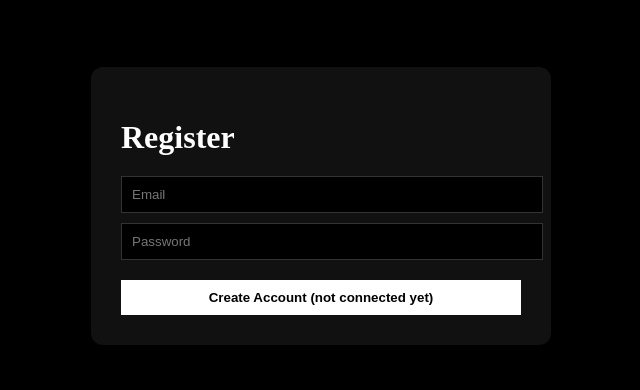
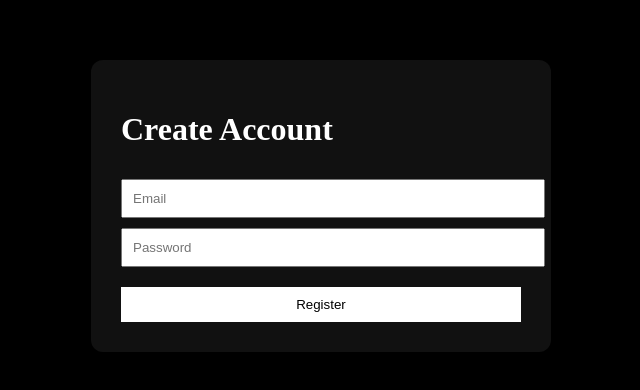
Before and after one commit to aaloopraantha/arpree, a Next.js app: page /register in a window 1280 px wide. Shown: the part 194-584 px from the top of the page, without its empty margins (319-959 px from the left). Built offline with nearby package versions, Linux system fonts and the light colour scheme.

Commit message:
Update page.js

```diff
--- a/app/register/page.js
+++ b/app/register/page.js
@@ -1,66 +1,82 @@
 'use client'
 
-import { useState } from "react"
+import { useState } from 'react'
+import { useRouter } from 'next/navigation'
+import { supabase } from '../../lib/supabase'
 
 export default function RegisterPage() {
-  const [email, setEmail] = useState("")
-  const [password, setPassword] = useState("")
+  const router = useRouter()
+
+  const [email, setEmail] = useState('')
+  const [password, setPassword] = useState('')
+
+  async function handleRegister() {
+    const { error } = await supabase.auth.signUp({
+      email,
+      password,
+    })
+
+    if (error) {
+      alert(error.message)
+    } else {
+      alert('Account created successfully!')
+      router.push('/login')
+    }
+  }
 
   return (
     <main style={{
-      background: "#000",
-      color: "#fff",
-      minHeight: "100vh",
-      display: "flex",
-      alignItems: "center",
-      justifyContent: "center"
+      background: '#000',
+      color: '#fff',
+      minHeight: '100vh',
+      display: 'flex',
+      justifyContent: 'center',
+      alignItems: 'center'
     }}>
 
       <div style={{
-        width: "400px",
-        background: "#111",
-        padding: "30px",
-        borderRadius: "12px"
+        width: '400px',
+        background: '#111',
+        padding: '30px',
+        borderRadius: '12px'
       }}>
 
-        <h1 style={{ marginBottom: "20px" }}>Register</h1>
+        <h1>Create Account</h1>
 
         <input
-          placeholder="Email"
+          placeholder='Email'
           onChange={(e) => setEmail(e.target.value)}
           style={{
-            width: "100%",
-            padding: "10px",
-            marginBottom: "10px",
-            background: "#000",
-            border: "1px solid #333",
-            color: "#fff"
+            width: '100%',
+            padding: '10px',
+            marginTop: '10px'
           }}
         />
 
         <input
-          placeholder="Password"
-          type="password"
+          placeholder='Password'
+          type='password'
           onChange={(e) => setPassword(e.target.value)}
           style={{
-            width: "100%",
-            padding: "10px",
-            marginBottom: "20px",
-            background: "#000",
-            border: "1px solid #333",
-            color: "#fff"
+            width: '100%',
+            padding: '10px',
+            marginTop: '10px'
           }}
         />
 
-        <button style={{
-          width: "100%",
-          padding: "10px",
-          background: "#fff",
-          color: "#000",
-          fontWeight: "bold",
-          border: "none"
-        }}>
-          Create Account (not connected yet)
+        <button
+          onClick={handleRegister}
+          style={{
+            width: '100%',
+            padding: '10px',
+            marginTop: '20px',
+            background: '#fff',
+            color: '#000',
+            border: 'none',
+            cursor: 'pointer'
+          }}
+        >
+          Register
         </button>
 
       </div>
```
